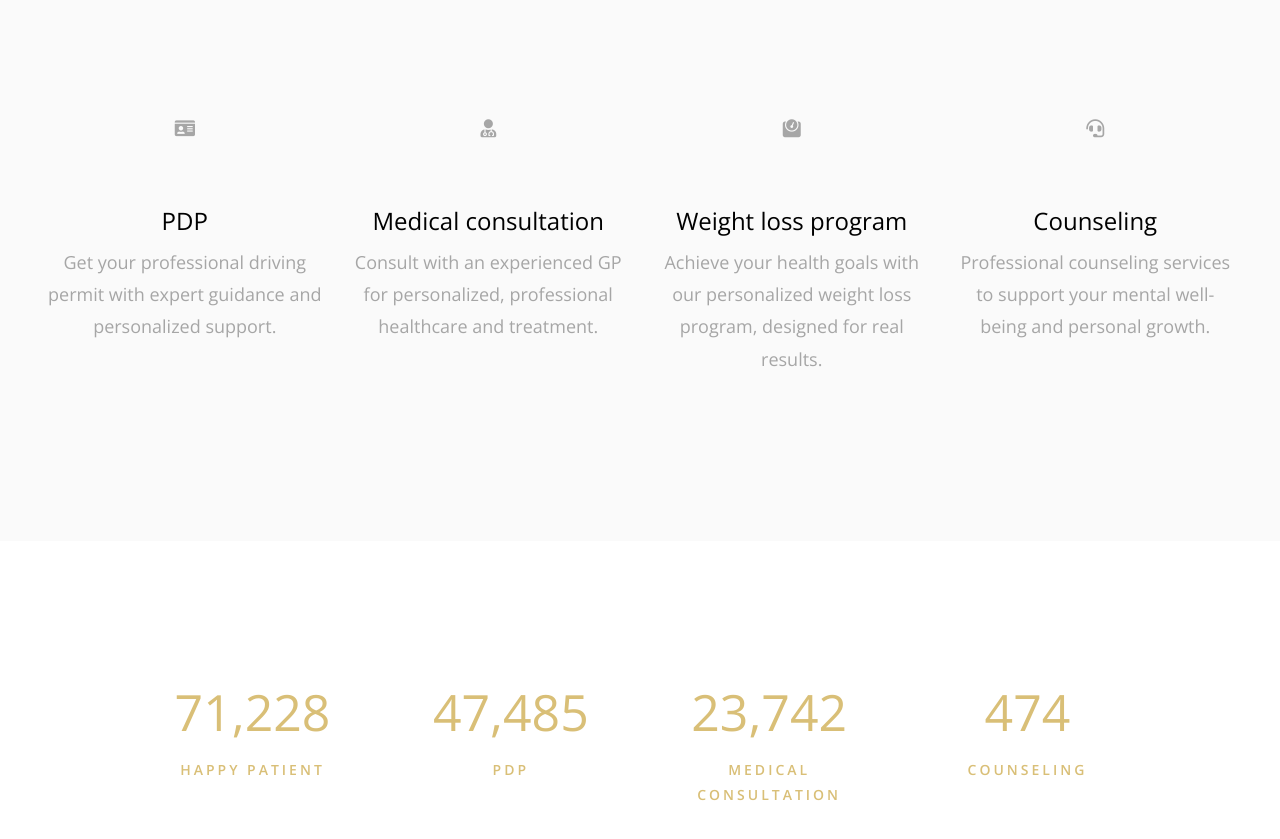
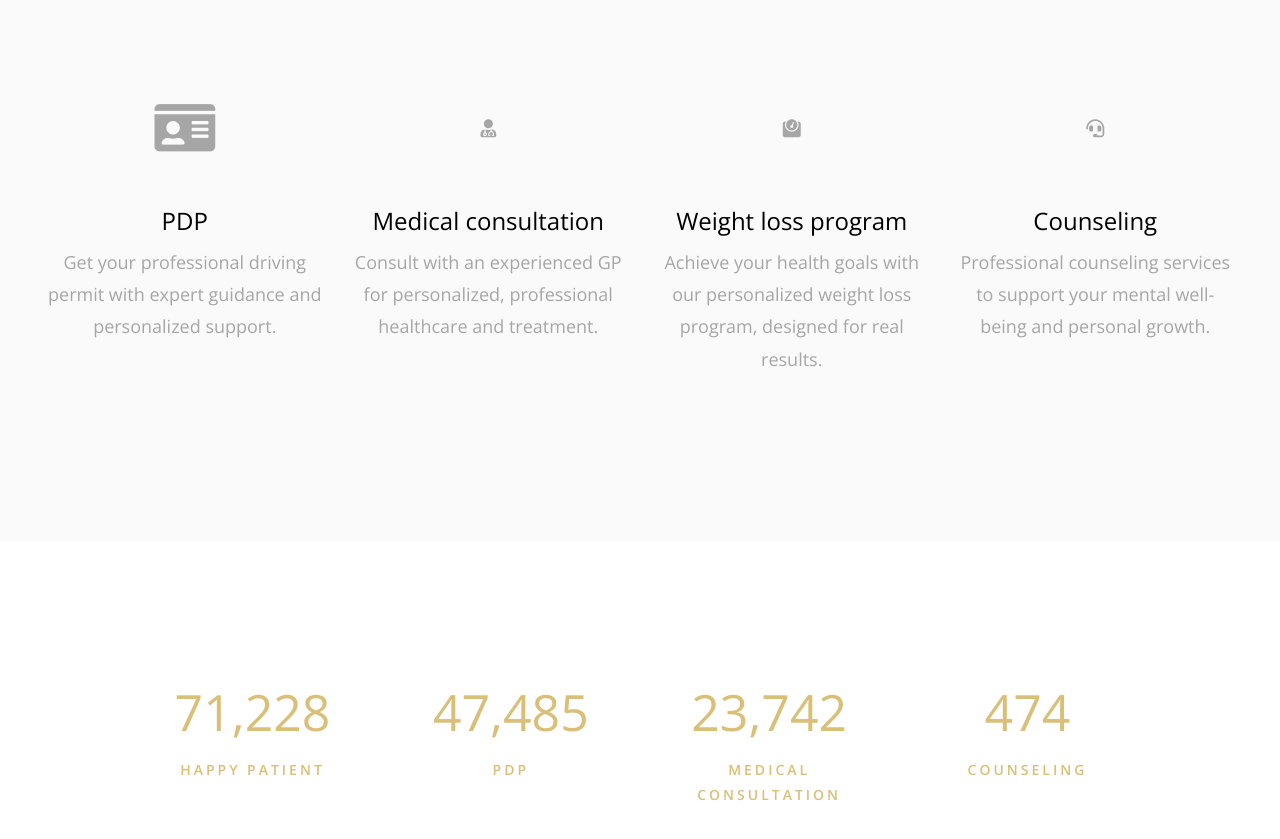
Before and after one commit to MRKWEBANE/pdpplusgp1.github.io, a plain HTML site: page index.html in a window 1280 px wide. Shown: the part 1128-1967 px from the top of the page. Drawn offline with nearby package versions, Linux system fonts and the light colour scheme; some packages are replaced by stand-ins of ours; no server answers; files whose address does not match are found by name.

Commit message:
Update index.html

```diff
--- a/index.html
+++ b/index.html
@@ -121,7 +121,7 @@
     			<div class="col-md-6 col-lg-3">
 						<div class="services text-center ftco-animate">
 							<div class="icon d-flex justify-content-center align-items-center">
-								<i class="fas fa-id-card"></i>
+								<i class="fas fa-id-card fa-3x"></i>
 							</div>
 							<div class="text mt-3">
 								<h3>PDP</h3>
```
